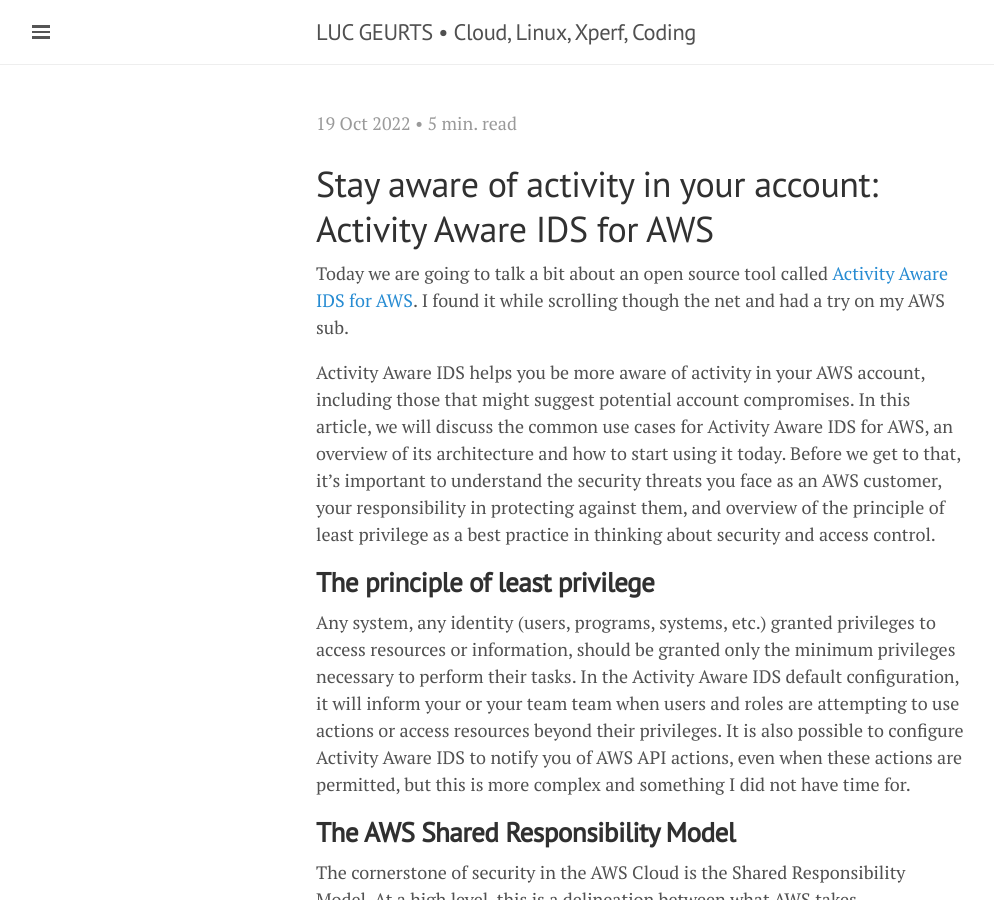
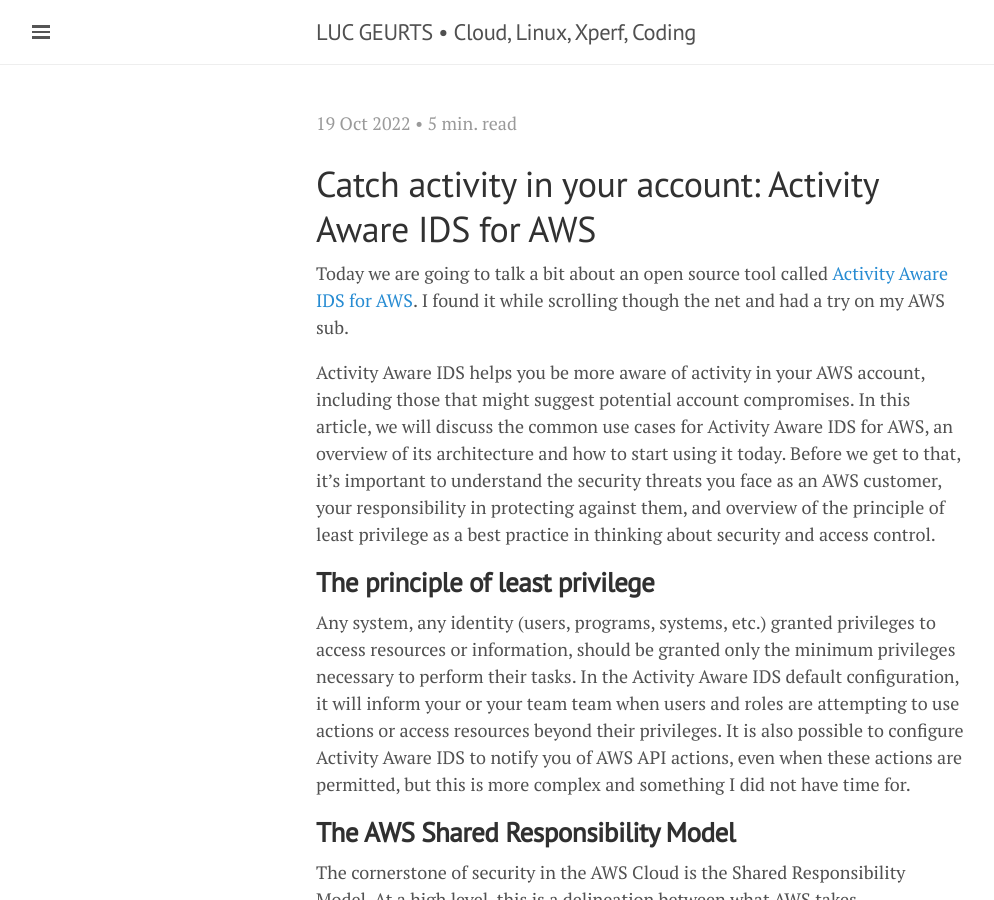
Before and after one commit to lgeurts/lgeurts.github.io, a Jekyll site: the page built from _posts/2021-11-02-activity-aware-ids-for-aws.md, in a window 1280 px wide and 900 px high. Shown: the whole window, without its empty margins (0-994 px from the left). Built offline with Jekyll 4.4.1, drawn with Linux system fonts in a browser that asks for light colours; nearby versions of some CDN libraries; our own code applies the rules of GitHub Pages for plain Markdown files.

Commit message:
Update 2021-11-02-activity-aware-ids-for-aws.md

```diff
--- a/_posts/2021-11-02-activity-aware-ids-for-aws.md
+++ b/_posts/2021-11-02-activity-aware-ids-for-aws.md
@@ -9,7 +9,7 @@
 
 ---
 
-# Stay aware of activity in your account: Activity Aware IDS for AWS
+# Catch activity in your account: Activity Aware IDS for AWS
 
 Today we are going to talk a bit about an open source tool  called [Activity Aware IDS for AWS](https://github.com/Giftbit/activity-aware-ids-aws).
 I found it while scrolling though the net and had a try on my AWS sub.
```
